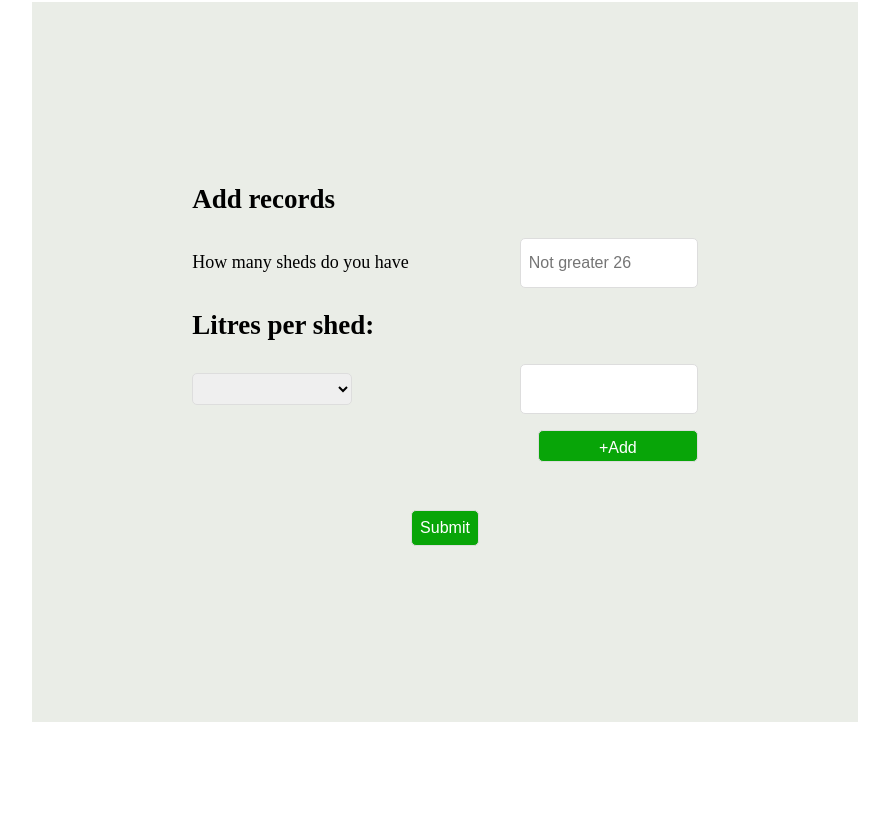
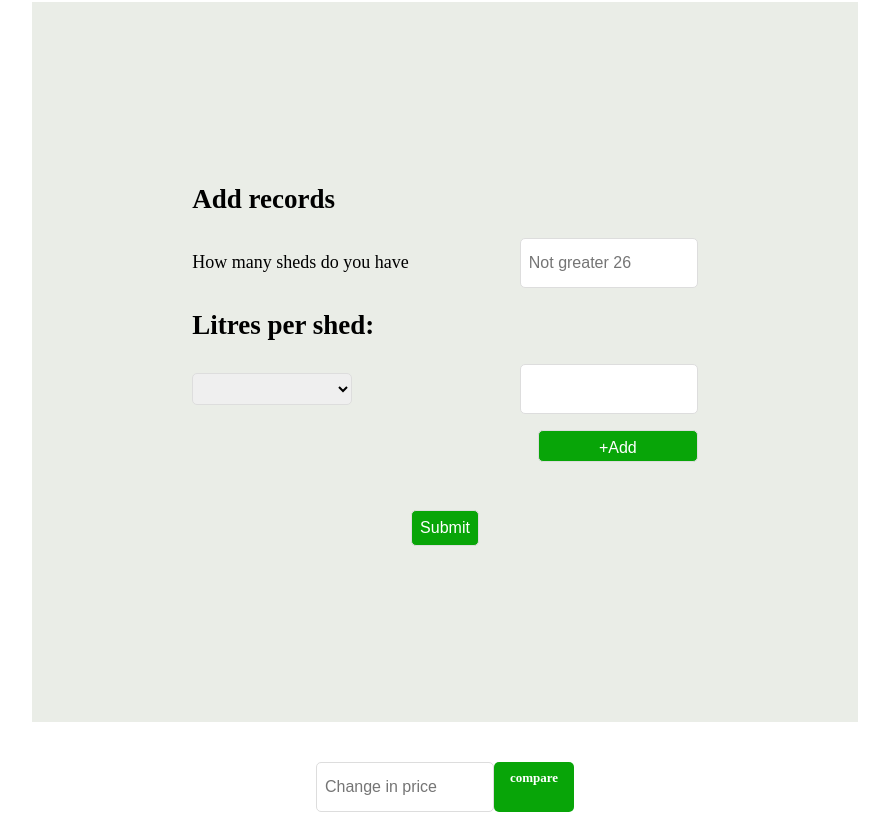
Before and after one commit to Jackson-Kahono/dairy-farming, a plain HTML site: page index.html in a window 1280 px wide. Shown: the part 1095-1915 px from the top of the page, without its empty margins (195-1084 px from the left). Before the commit the page ends 1825 px from the top, so only its background shows below. Drawn offline with Linux system fonts and the light colour scheme.

Commit message:
Add section for comparison report

```diff
--- a/assets/css/index.css
+++ b/assets/css/index.css
@@ -78,12 +78,14 @@ th{
       text-align: center;
 }
 
-.form-btn{
+.form-btn,span{
       color:white;
+      font-size: 13px;
       font-weight: bold;
       padding: 0.5rem 1rem;
       background-color: rgb(8, 165, 8);
       border-radius: 5px;
+      cursor: pointer;
 }
 .display div{
       font-weight: bold;
@@ -144,6 +146,12 @@ input[type="submit"]{
       font-size: 1rem;
       padding: 0.5rem;
 }
+.compare div:first-child{
+      display: flex;
+      justify-content: center;
+      margin-top:5vh;
+}
+
 
 @media screen and (min-width: 992px) {
       .container {
--- a/assets/js/index.js
+++ b/assets/js/index.js
@@ -13,6 +13,7 @@ const form = document.querySelector(".form");
 const dispGeneral = document.querySelector(".disp-general");
 const dispMonthly = document.querySelector(".disp-monthly");
 const totalP = document.querySelector('.total');
+const compareBtn = document.querySelector(".compare-btn");
 
 
 displayBody.style.display = "none";
@@ -118,10 +119,13 @@ submit.addEventListener('click', function (e) {
       dispGeneral.appendChild(p1);
       displayBody.style.display = "block";
       form.style.display = "none";
-      monthlyIncome(totalNoOfLiters);
+      monthlyIncome(price,totalNoOfLiters);
 
 });
-
+formBtn.addEventListener('click', function () {
+      form.style.display = "block";
+      displayBody.style.display = "none";
+});
 function monthlyIncome(price,litres) {
       for (let key in months) {
             let p = document.createElement("p");
--- a/index.html
+++ b/index.html
@@ -13,13 +13,15 @@
       <div class="container">
             <div class="header">
                   <h1>Dairy Farm</h1>
-                  <img src="assets/images/black-abstract-header-modern-widescreen-banner-simple-texture-illustration-vector.jpg" alt="">
+                  <img src="assets/images/black-abstract-header-modern-widescreen-banner-simple-texture-illustration-vector.jpg"
+                        alt="">
 
             </div>
 
             <div class="desc">
                   <div class="image">
-                        <img src="assets/images/Three-cows-standing-in-front-of-a-herd-in-the-grass-175734089_4288x2848-e1486401586844.jpeg" alt="">
+                        <img src="assets/images/Three-cows-standing-in-front-of-a-herd-in-the-grass-175734089_4288x2848-e1486401586844.jpeg"
+                              alt="">
                   </div>
                   <div class="txt">
                         <div>
@@ -56,7 +58,8 @@
             <div class="form">
                   <h2>Add records</h2>
                   <form>
-                       <div> How many sheds do you have<input type="number" name="" id="no-of-sheds" placeholder="Not greater 26"></div>
+                        <div> How many sheds do you have<input type="number" name="" id="no-of-sheds"
+                                    placeholder="Not greater 26"></div>
                         <h2>Litres per shed:</h2>
                         <div>
                               <select name="" id="select">
@@ -69,7 +72,13 @@
 
                   </form>
             </div>
-
+            <div class="compare">
+                  <div>
+                        <input type="number" id="price-change" placeholder="Change in price"><span class="compare-btn">compare</span>
+                  </div>
+                  <div class="compare-monthly">
+                  </div>
+            </div>
 
       </div>
       <script src="assets/js/index.js"></script>
```
Lines whose indentation alone changed are shown as unchanged.
